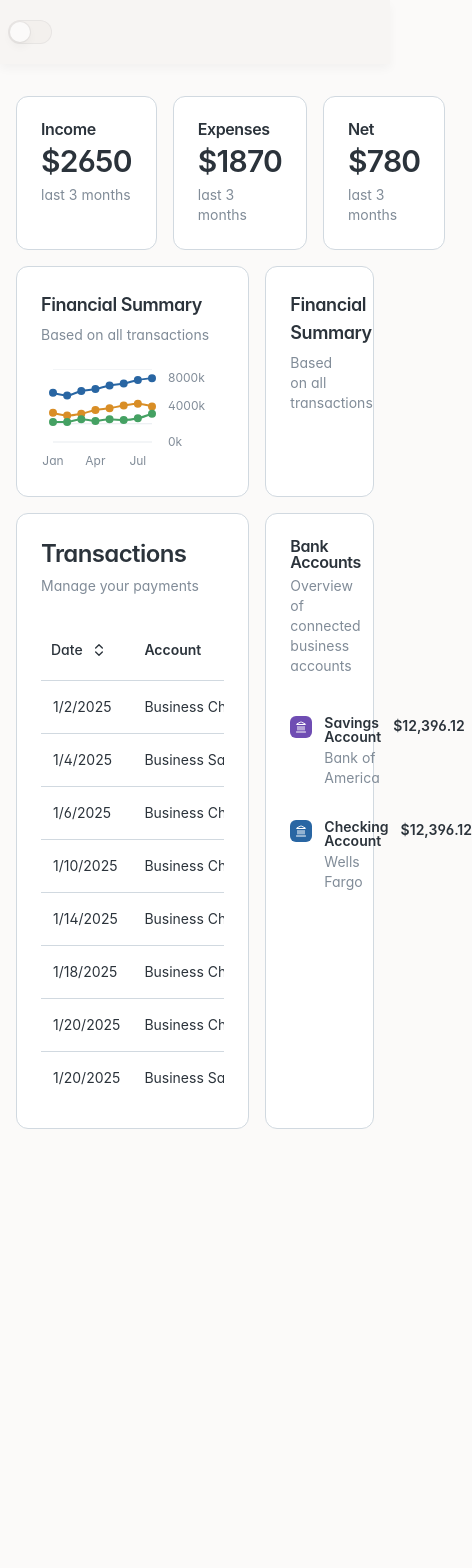
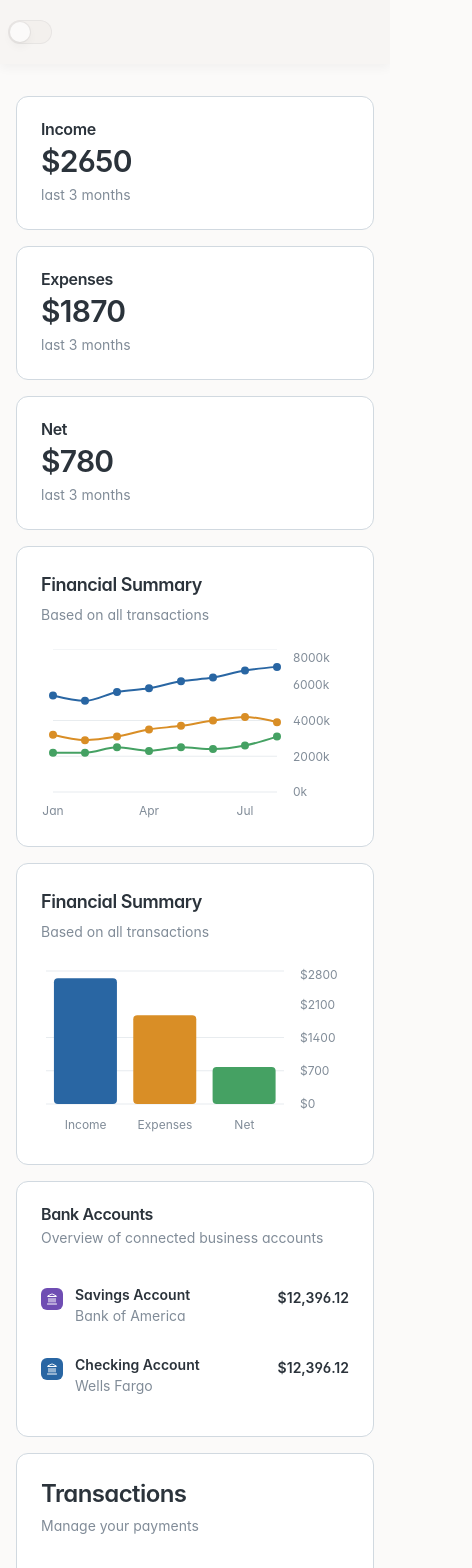
Before and after one commit to aslyadneva/js-from-scratch, a React (Vite) app: page / in a window 390 px wide. Shown: the top 1568 px of the page, 472 px wide, since content can reach past the window. Before the commit the page ends 1161 px from the top, so only its background shows below. Built offline with nearby package versions, Linux system fonts and the light colour scheme; a web font is replaced by a local one.

Commit message:
dashboard layout fix

```diff
--- a/src/blocks/Dashboard.tsx
+++ b/src/blocks/Dashboard.tsx
@@ -110,9 +110,9 @@ function Dashboard() {
   return (
     <div className="mx-auto my-8 flex max-w-7xl flex-col gap-4 px-4 md:my-20">
       {/* Stats Grid */}
-      <div className="grid max-w-4xl gap-4">
+      <div className="grid max-w-4xl gap-4 sm:grid-flow-col">
         {/* Income */}
-        <div className="row-start-1 row-end-3">
+        <div>
           <Card>
             <CardHeader>
               <div className="leading-none font-semibold tracking-tight text-[var(--card-foreground)]">
@@ -128,7 +128,7 @@ function Dashboard() {
           </Card>
         </div>
         {/* Expense */}
-        <div className="row-start-1 row-end-3">
+        <div className="">
           <Card>
             <CardHeader>
               <div className="leading-none font-semibold tracking-tight text-[var(--card-foreground)]">
@@ -145,7 +145,7 @@ function Dashboard() {
         </div>
 
         {/* Net */}
-        <div className="row-start-1 row-end-3">
+        <div className="">
           <Card>
             <CardHeader>
               <div className="leading-none font-semibold tracking-tight text-[var(--card-foreground)]">
@@ -163,9 +163,9 @@ function Dashboard() {
       </div>
 
       {/* Grid Section */}
-      <div className="grid grid-cols-3 gap-4">
+      <div className="grid gap-4 md:grid-cols-3">
         {/* Line Chart */}
-        <div className="col-span-2">
+        <div className="md:col-span-2">
           <Card>
             <CardHeader>
               <h3 className="text-lg font-semibold tracking-tight text-[var(--card-foreground)]">
@@ -199,7 +199,7 @@ function Dashboard() {
         </div>
 
         {/*  Bank Accounts Card */}
-        <div className="col-start-3">
+        <div className="md:col-start-3">
           <Card>
             <CardHeader>
               <div className="leading-none font-semibold tracking-tight text-[var(--card-foreground)]">
@@ -227,7 +227,7 @@ function Dashboard() {
         </div>
 
         {/* Bank Transactions */}
-        <div className="col-span-2 row-start-2">
+        <div className="min-w-0 md:col-span-2 md:row-start-2">
           <Card>
             <CardHeader>
               <div className="text-2xl font-semibold tracking-tight text-[var(--card-foreground)]">
--- a/src/blocks/DataTable.tsx
+++ b/src/blocks/DataTable.tsx
@@ -56,6 +56,7 @@ function DataTable<TData, TValue>({
   });
 
   return (
+    <div className="overflow-hidden rounded-md">
       <Table>
         <TableHeader>
           {table.getHeaderGroups().map((headerGroup) => (
@@ -87,6 +88,7 @@ function DataTable<TData, TValue>({
           ))}
         </TableBody>
       </Table>
+    </div>
   );
 }
 
--- a/src/components/Card.tsx
+++ b/src/components/Card.tsx
@@ -2,11 +2,7 @@ function Card({ className, ...props }: React.ComponentProps<"div">) {
   return (
     <div
       data-slot="card"
-      className="h-[100%] rounded-xl border border-[var(--border)] bg-[var(--card)]"
-      //   className={cn(
-      //     "bg-card text-card-foreground flex flex-col gap-6 rounded-xl border py-6 shadow-sm",
-      //     className
-      //   )}
+      className="bg-card h-[100%] rounded-xl border border-[var(--border)]"
       {...props}
     />
   );
@@ -17,24 +13,13 @@ function CardHeader({ className, ...props }: React.ComponentProps<"div">) {
     <div
       data-slot="card-header"
       className="flex flex-col space-y-1.5 p-6"
-      // className={cn(
-      //   "@container/card-header grid auto-rows-min grid-rows-[auto_auto] items-start gap-2 px-6 has-data-[slot=card-action]:grid-cols-[1fr_auto] [.border-b]:pb-6",
-      //   className
-      // )}
       {...props}
     />
   );
 }
 
 function CardContent({ className, ...props }: React.ComponentProps<"div">) {
-  return (
-    <div
-      data-slot="card-content"
-      className="p-6 pt-0"
-      // className={cn("px-6", className)}
-      {...props}
-    />
-  );
+  return <div data-slot="card-content" className="p-6 pt-0" {...props} />;
 }
 
 export {
```
Lines whose indentation alone changed are shown as unchanged.
